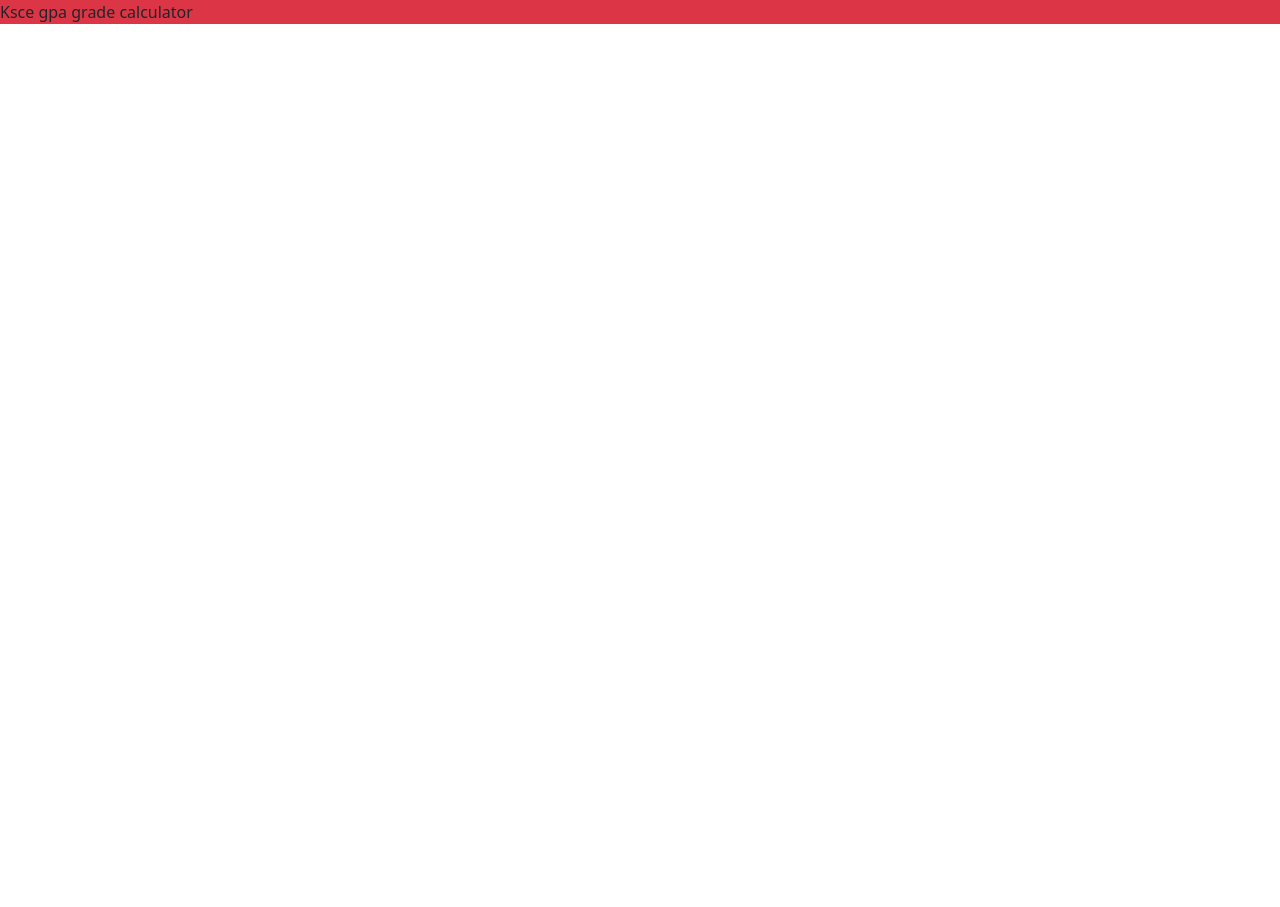
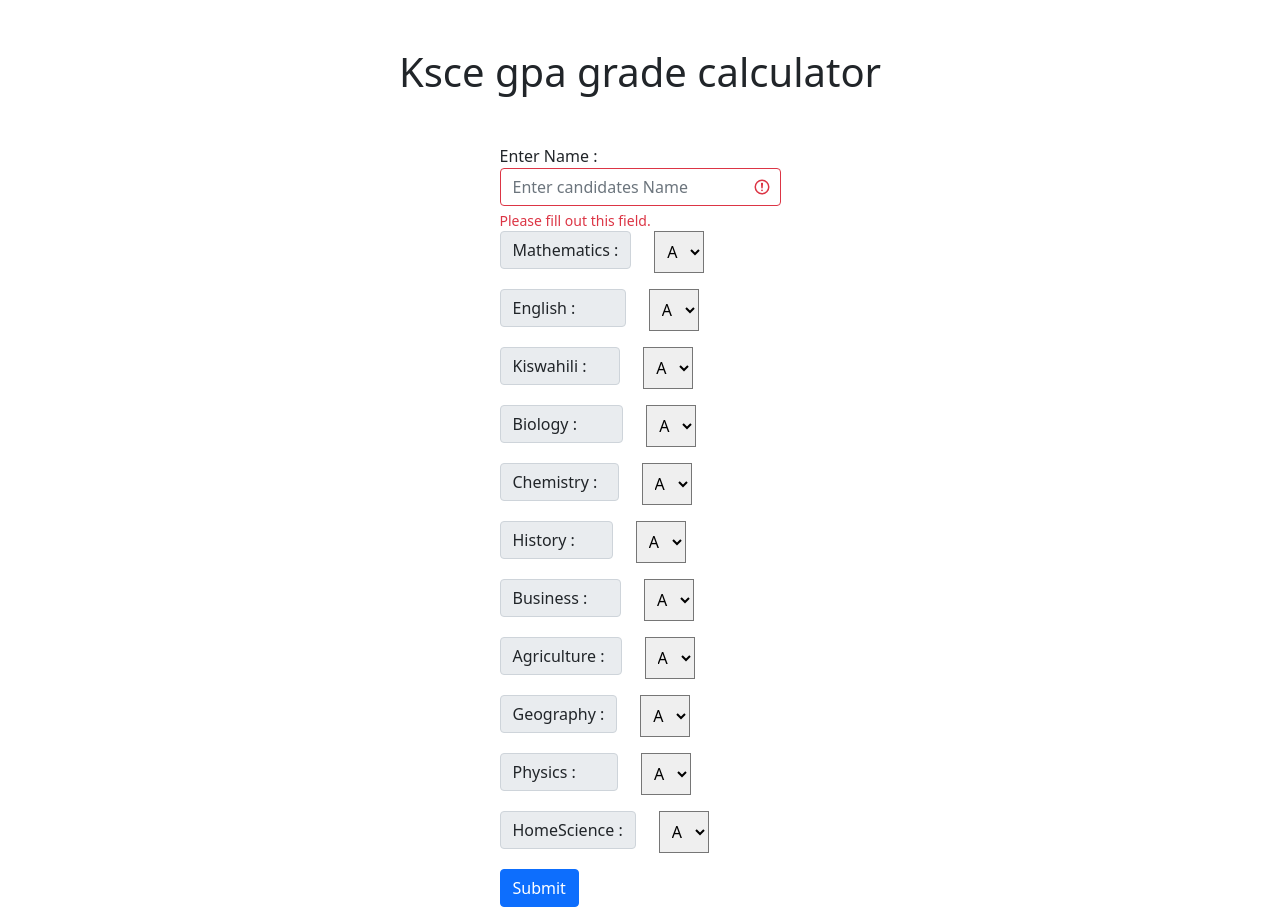
Before and after one commit to barkotenicholas/KsceCal, an Angular app: page / in a window 1280 px wide. Before the commit the page ends 800 px from the top, so only its background shows below. Built offline with nearby package versions, Linux system fonts and the light colour scheme.

Commit message:
added subjects

```diff
--- a/src/app/app.component.html
+++ b/src/app/app.component.html
@@ -1,12 +1,185 @@
 <!DOCTYPE html>
 <html lang="en">
+
 <head>
   <meta charset="UTF-8">
   <meta http-equiv="X-UA-Compatible" content="IE=edge">
   <meta name="viewport" content="width=device-width, initial-scale=1.0">
   <title>Kcse grade calculator</title>
 </head>
+
 <body>
-  <p class="bg-danger">Ksce gpa grade calculator</p>
+  <h1 class="text-center m-5">Ksce gpa grade calculator</h1>
+
+
+
+  <div class=" d-flex justify-content-center">
+
+    <form method="post" class="was-validated">
+
+      <div class="form-group col-xs-4">
+        <label for="name">Enter Name :</label>
+        <input type="text" class="form-control" id="name" placeholder="Enter candidates Name" name="name" required>
+        <div class="valid-feedback">Valid.</div>
+        <div class="invalid-feedback">Please fill out this field.</div>
+      </div>
+
+      <div class="form-group input-group mb-3">
+        <div class="input-group-append me-4">
+          <label class="input-group-text" for="location">Mathematics :</label>
+        </div>
+        <select class="custom-select p-2" id="location" name="location">
+          <option value="A">A</option>
+          <option value="B">B</option>
+          <option value="C">C</option>
+          <option value="D">D</option>
+        </select>
+      </div>
+      <div class="form-group input-group mb-3">
+
+        <div class="input-group-append me-4 ">
+          <label class="input-group-text" for="location">English : &nbsp; &nbsp;&nbsp;&nbsp;&nbsp;&nbsp;&nbsp;</label>
+        </div>
+        <select class="custom-select p-2" id="location" name="location">
+          <option value="A">A</option>
+          <option value="B">B</option>
+          <option value="C">C</option>
+          <option value="D">D</option>
+
+        </select>
+
+      </div>
+      <div class="form-group input-group mb-3">
+
+        <div class="input-group-append me-4">
+          <label class="input-group-text" for="location">Kiswahili :&nbsp;&nbsp;&nbsp;&nbsp;&nbsp;</label>
+        </div>
+        <select class="custom-select p-2" id="location" name="location">
+          <option value="A">A</option>
+          <option value="B">B</option>
+          <option value="C">C</option>
+          <option value="D">D</option>
+
+        </select>
+
+      </div>
+      <div class="form-group input-group mb-3">
+
+        <div class="input-group-append me-4">
+          <label class="input-group-text" for="location">Biology :&nbsp; &nbsp;&nbsp;&nbsp;&nbsp;&nbsp;&nbsp;</label>
+        </div>
+        <select class="custom-select p-2" id="location" name="location">
+          <option value="A">A</option>
+          <option value="B">B</option>
+          <option value="C">C</option>
+          <option value="D">D</option>
+
+        </select>
+
+      </div>
+      <div class="form-group input-group mb-3">
+
+        <div class="input-group-append me-4">
+          <label class="input-group-text" for="location">Chemistry :&nbsp;&nbsp;</label>
+        </div>
+        <select class="custom-select p-2" id="location" name="location">
+          <option value="A">A</option>
+          <option value="B">B</option>
+          <option value="C">C</option>
+          <option value="D">D</option>
+
+        </select>
+
+      </div>
+      <div class="form-group input-group mb-3">
+
+        <div class="input-group-append me-4">
+          <label class="input-group-text" for="location">History : &nbsp;&nbsp;&nbsp;&nbsp;&nbsp; </label>
+        </div>
+        <select class="custom-select p-2" id="location" name="location">
+          <option value="A">A</option>
+          <option value="B">B</option>
+          <option value="C">C</option>
+          <option value="D">D</option>
+
+        </select>
+
+      </div>
+      <div class="form-group input-group mb-3">
+
+        <div class="input-group-append me-4">
+          <label class="input-group-text" for="location">Business :&nbsp;&nbsp;&nbsp;&nbsp;&nbsp;</label>
+        </div>
+        <select class="custom-select p-2" id="location" name="location">
+          <option value="A">A</option>
+          <option value="B">B</option>
+          <option value="C">C</option>
+          <option value="D">D</option>
+
+        </select>
+
+      </div>
+      <div class="form-group input-group mb-3">
+
+        <div class="input-group-append me-4">
+          <label class="input-group-text" for="location">Agriculture :&nbsp;</label>
+        </div>
+        <select class="custom-select p-2" id="location" name="location">
+          <option value="A">A</option>
+          <option value="B">B</option>
+          <option value="C">C</option>
+          <option value="D">D</option>
+
+        </select>
+
+      </div>
+      <div class="form-group input-group mb-3">
+
+        <div class="input-group-append me-4">
+          <label class="input-group-text" for="location">Geography :</label>
+        </div>
+        <select class="custom-select p-2" id="location" name="location">
+          <option value="A">A</option>
+          <option value="B">B</option>
+          <option value="C">C</option>
+          <option value="D">D</option>
+
+        </select>
+
+      </div>
+      <div class="form-group input-group mb-3">
+
+        <div class="input-group-append me-4">
+          <label class="input-group-text" for="location">Physics :&nbsp;&nbsp;&nbsp;&nbsp;&nbsp;&nbsp;&nbsp;</label>
+        </div>
+        <select class="custom-select p-2" id="location" name="location">
+          <option value="A">A</option>
+          <option value="B">B</option>
+          <option value="C">C</option>
+          <option value="D">D</option>
+
+        </select>
+
+      </div>
+      <div class="form-group input-group mb-3">
+
+        <div class="input-group-append me-4">
+          <label class="input-group-text" for="location">HomeScience :</label>
+        </div>
+        <select class="custom-select p-2" id="location" name="location">
+          <option value="A">A</option>
+          <option value="B">B</option>
+          <option value="C">C</option>
+          <option value="D">D</option>
+
+        </select>
+
+      </div>
+
+      <button type="submit" class="btn btn-primary">Submit</button>
+    </form>
+  </div>
+
 </body>
+
 </html>
```
